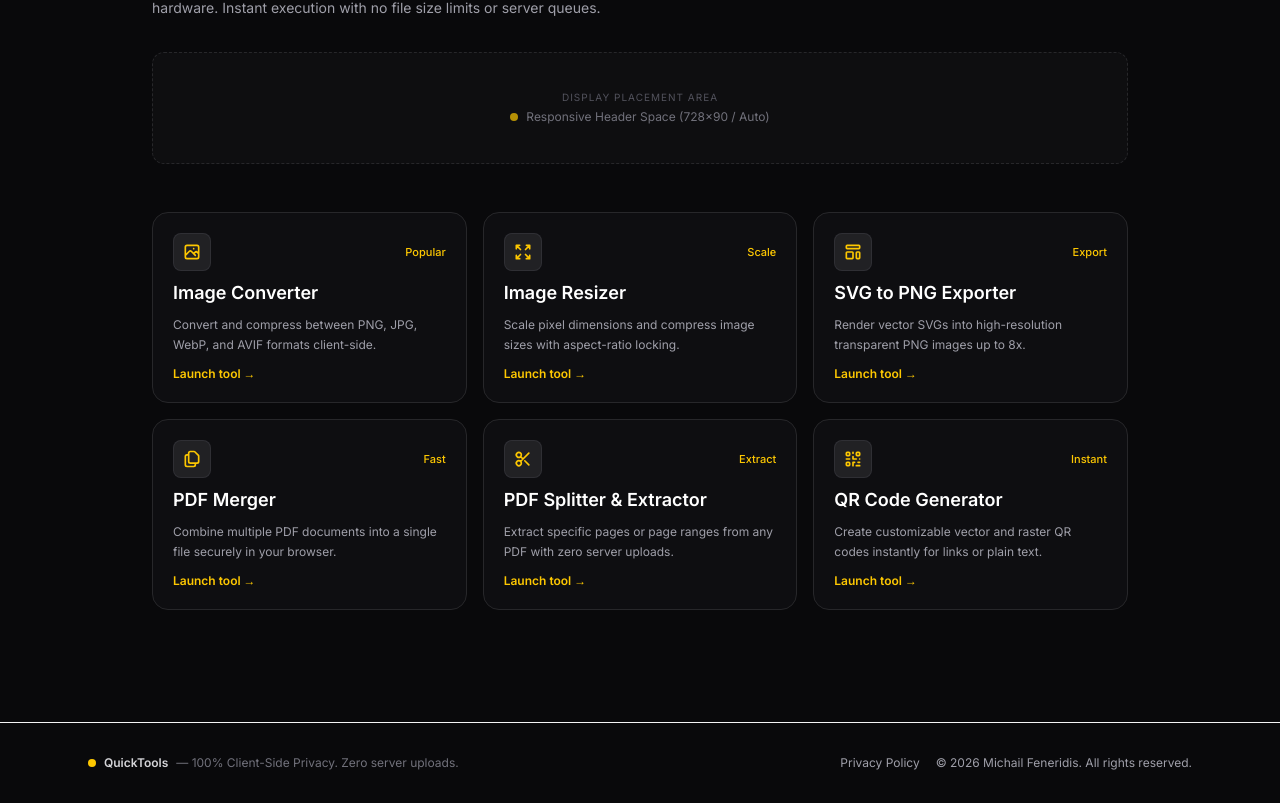
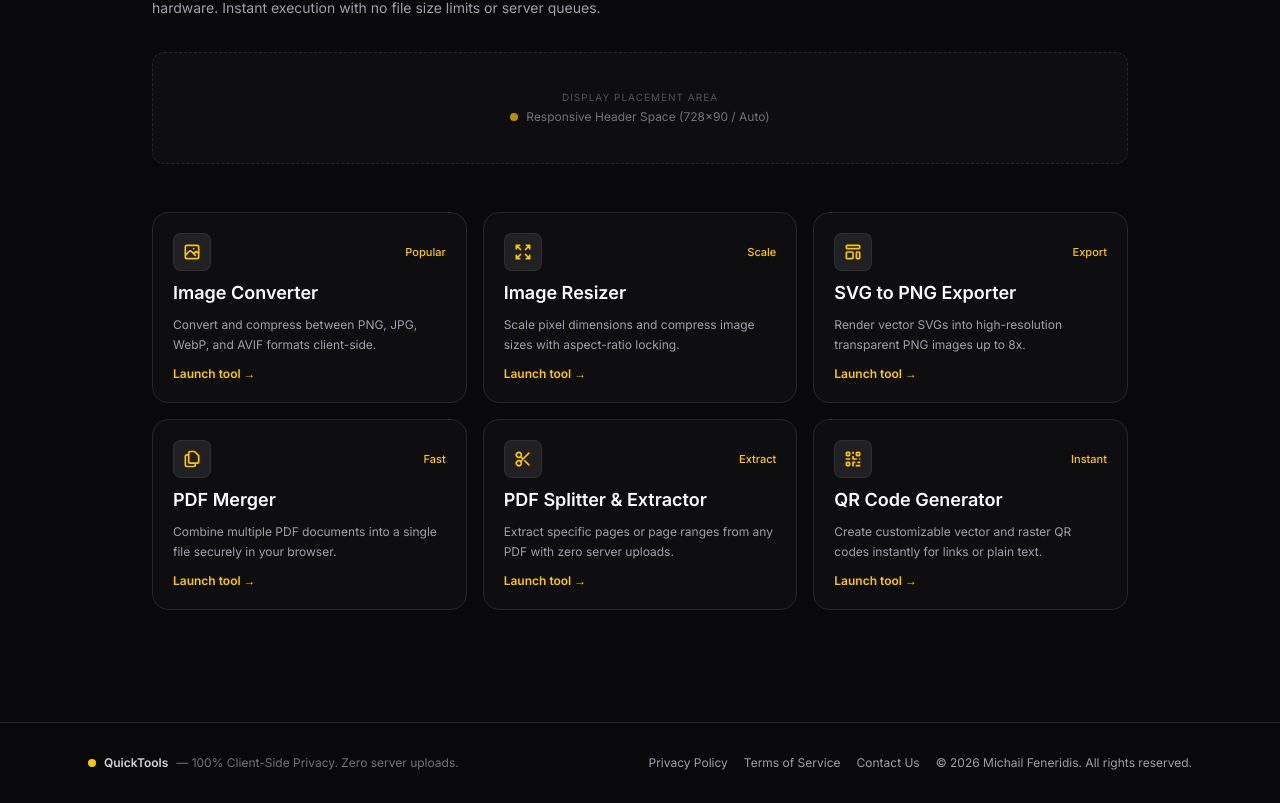
Before and after one commit to mikefener/quicktools, a Next.js app: page / in a window 1280 px wide. Shown: the part 292-1095 px from the top of the page. Built offline with nearby package versions, Linux system fonts and the light colour scheme; no server answers.

Commit message:
Add Terms and Contact links to footer

```diff
--- a/src/app/layout.tsx
+++ b/src/app/layout.tsx
@@ -147,16 +147,22 @@ export default function RootLayout({
         <div className="flex-1">{children}</div>
 
         {/* Global Legal & Copyright Footer */}
-        <footer className="border-t border-zinc-850 bg-zinc-950 py-8 mt-16">
+        <footer className="border-t border-zinc-800 bg-zinc-950 py-8 mt-16">
           <div className="max-w-6xl mx-auto px-4 sm:px-6 flex flex-col sm:flex-row items-center justify-between gap-4 text-xs text-zinc-500">
             <div className="flex items-center gap-2">
               <span className="h-2 w-2 rounded-full bg-yellow-400"></span>
               <span className="font-semibold text-zinc-300">QuickTools</span>
               <span>— 100% Client-Side Privacy. Zero server uploads.</span>
             </div>
-            <div className="flex items-center gap-4 text-zinc-400">
+            <div className="flex items-center gap-4 text-zinc-400 flex-wrap justify-center">
               <Link href="/privacy" className="hover:text-yellow-400 transition-colors">
                 Privacy Policy
+              </Link>
+              <Link href="/terms" className="hover:text-yellow-400 transition-colors">
+                Terms of Service
+              </Link>
+              <Link href="/contact" className="hover:text-yellow-400 transition-colors">
+                Contact Us
               </Link>
               <span>&copy; {new Date().getFullYear()} Michail Feneridis. All rights reserved.</span>
             </div>
```
